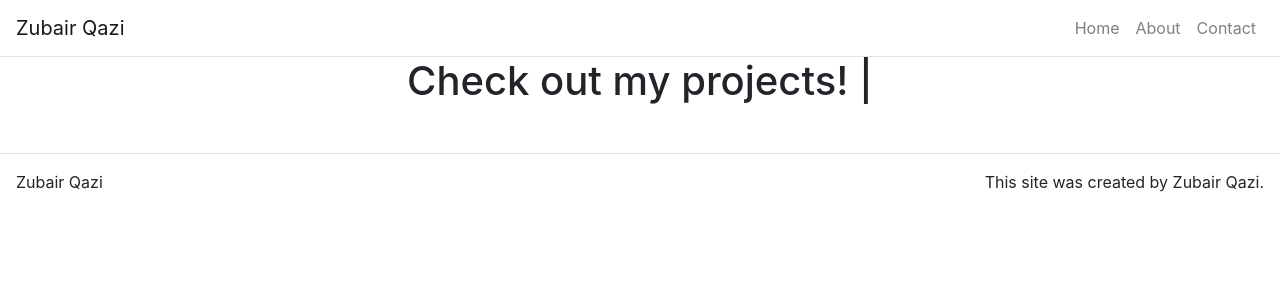
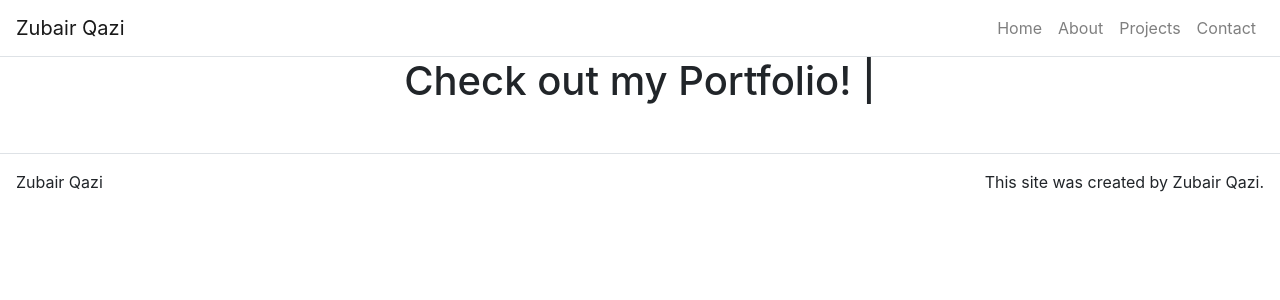
Before and after one commit to ZubairQazi/ZubairQazi.github.io, a React (Create React App) app: page / in a window 1280 px wide. Shown: the top 300 px of the page. Built offline with nearby package versions, Linux system fonts and the light colour scheme.

Commit message:
Add projects page

```diff
--- a/src/components/Header.js
+++ b/src/components/Header.js
@@ -7,6 +7,7 @@ import Nav from 'react-bootstrap/Nav';
 import Home from './Home';
 import About from './About';
 import Contact from './Contact';
+import Projects from './Projects';
 
 class Header extends React.Component {
 
@@ -17,6 +18,7 @@ class Header extends React.Component {
       headerLinks: [
         { title: 'Home', path: '/' },
         { title: 'About', path: '/about' },
+        { title: 'Projects', path: '/projects' },
         { title: 'Contact', path: '/contact' }
       ],
       home: {
@@ -26,6 +28,9 @@ class Header extends React.Component {
       },
       about: {
         title: 'About Me'
+      },
+      projects: {
+        title: 'Projects'
       },
       contact: {
         title: 'Contact Me'
@@ -44,12 +49,14 @@ class Header extends React.Component {
               <Nav className='ml-auto'>
                 <Link className='nav-link' to='/'>Home</Link>
                 <Link className='nav-link' to='/about'>About</Link>
+                <Link className='nav-link' to='/projects'>Projects</Link>
                 <Link className='nav-link' to='/contact'>Contact</Link>
               </Nav>
             </Navbar.Collapse>
           </Navbar>
           <Route path='/' exact render={() => <Home title={this.state.home.title}/>} />
           <Route path='/about' render={() => <About title={this.state.about.title}/>} />
+          <Route path='/projects' render={() => <Projects title={this.state.projects.title}/>} />
           <Route path='/contact' render={() => <Contact title={this.state.contact.title}/>} />
         </Container>
       </Router>
--- a/src/components/Home.js
+++ b/src/components/Home.js
@@ -9,7 +9,7 @@ class Home extends React.Component {
         <Typist>
           <span> I'm Zubair! </span>
           <Typist.Backspace count={12} delay={1000} />
-          <span> Check out my projects! </span>
+          <span> Check out my Portfolio! </span>
         </Typist>
 
       </h1>
--- /dev/null
+++ b/src/components/Projects.js
@@ -0,0 +1,14 @@
+import React from 'react';
+
+class Projects extends React.Component {
+
+  render() {
+    return (
+      <h1>
+        My Projects
+      </h1>
+    );
+  }
+}
+
+export default Projects;
```
